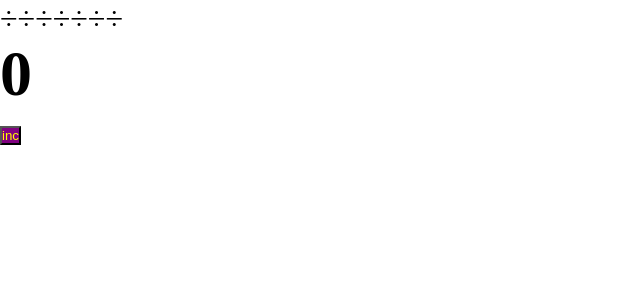
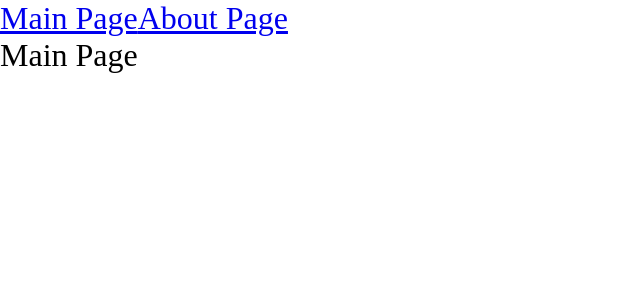
Before and after one commit to Cawerlip/test_project, a React app: page / in a window 1280 px wide. Shown: the top 300 px of the page, without its empty margins (0-640 px from the left). Built offline with nearby package versions, Linux system fonts and the light colour scheme.

Commit message:
Module-1_6

```diff
--- a/package.json
+++ b/package.json
@@ -15,6 +15,7 @@
     "@types/node": "^17.0.21",
     "@types/react": "^17.0.39",
     "@types/react-dom": "^17.0.11",
+    "@types/react-router-dom": "^5.3.3",
     "@types/webpack": "^5.28.0",
     "css-loader": "^6.6.0",
     "html-webpack-plugin": "^5.5.0",
@@ -31,6 +32,7 @@
   },
   "dependencies": {
     "react": "^17.0.2",
-    "react-dom": "^17.0.2"
+    "react-dom": "^17.0.2",
+    "react-router-dom": "^6.2.1"
   }
 }
--- a/src/components/App.tsx
+++ b/src/components/App.tsx
@@ -1,11 +1,20 @@
-import { Counter } from "./Counter"
+import { Route, Routes, Link } from "react-router-dom"
 import './index.scss'
+import { MainPageAsync } from "../pages/MainPage/MainPage.async"
+import { AboutPageAsync } from "../pages/AboutPage/AboutPage.async"
+import { Suspense } from "react"
 
 export const App = () => {
   return (
     <div className="app">
-      ÷÷÷÷÷÷÷
-      <Counter />
+      <Link to={'/'}>Main Page</Link>
+      <Link to={'/about'}>About Page</Link>
+      <Suspense fallback={<div>Loading...</div>}>
+        <Routes>
+            <Route path="/" element={<MainPageAsync />}/>
+            <Route path="/about" element={<AboutPageAsync />}/>
+        </Routes>
+     </Suspense>
     </div>
   )
 }
--- a/src/index.tsx
+++ b/src/index.tsx
@@ -1,7 +1,10 @@
 import { render } from "react-dom";
 import { App } from "./components/App";
+import { BrowserRouter } from "react-router-dom";
 
 render(
-  <App />,
+  <BrowserRouter>
+    <App />
+  </BrowserRouter>,
   document.getElementById('root')
 )
--- /dev/null
+++ b/src/pages/AboutPage/AboutPage.async.tsx
@@ -0,0 +1,7 @@
+import { lazy } from 'react';
+
+export const AboutPageAsync = lazy(() => new Promise(resolve => {
+  setTimeout(() =>
+  // @ts-ignore
+    resolve(import('./AboutPage').then(module => ({ default: module.AboutPage }))) , 1500)
+}))
--- /dev/null
+++ b/src/pages/AboutPage/AboutPage.tsx
@@ -0,0 +1,5 @@
+export const AboutPage = () => {
+  return (
+    <div>About Page</div>
+  )
+}
--- /dev/null
+++ b/src/pages/MainPage/MainPage.async.tsx
@@ -0,0 +1,7 @@
+import { lazy } from 'react';
+
+export const MainPageAsync = lazy(() => new Promise(resolve => {
+  setTimeout(() =>
+  // @ts-ignore
+    resolve(import('./MainPage').then(module => ({ default: module.MainPage }))) , 1500)
+}))
--- /dev/null
+++ b/src/pages/MainPage/MainPage.tsx
@@ -0,0 +1,5 @@
+export const MainPage = () => {
+  return (
+    <div>Main Page</div>
+  )
+}
```
Also changed, not shown: 2 other files (tests, documents, lock files or other folders).
